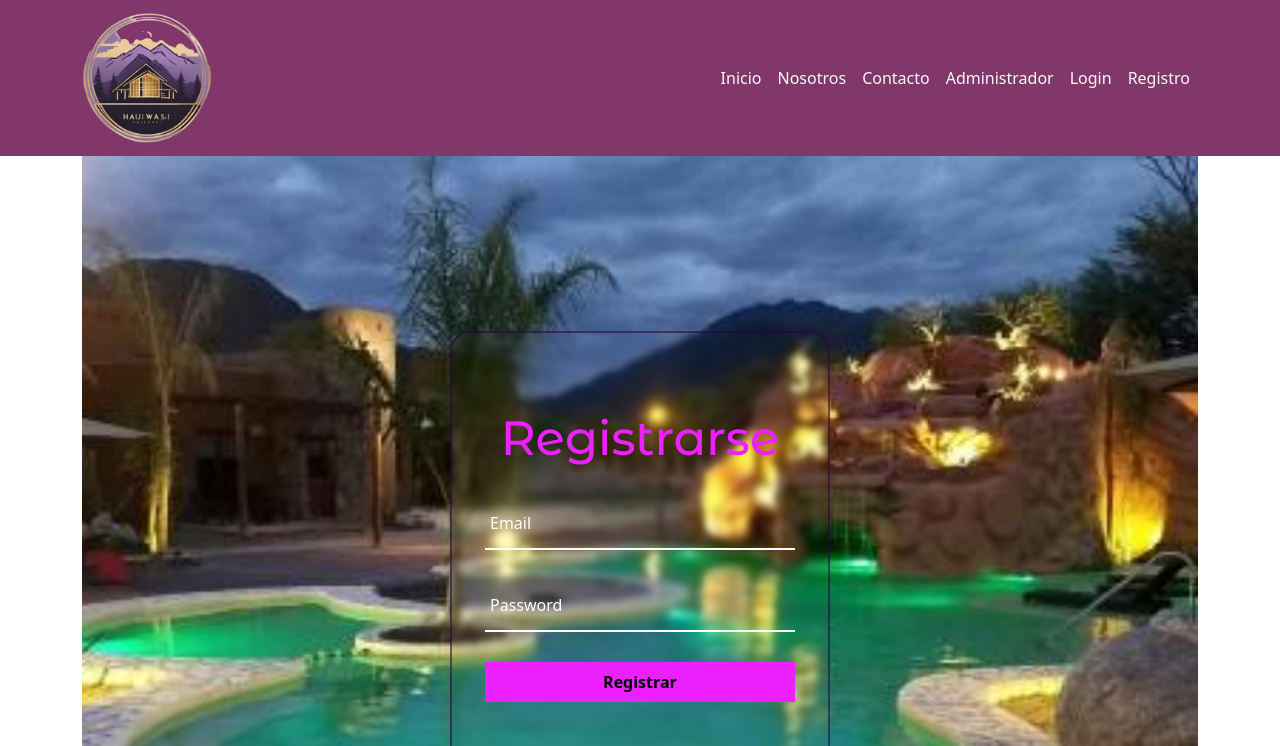
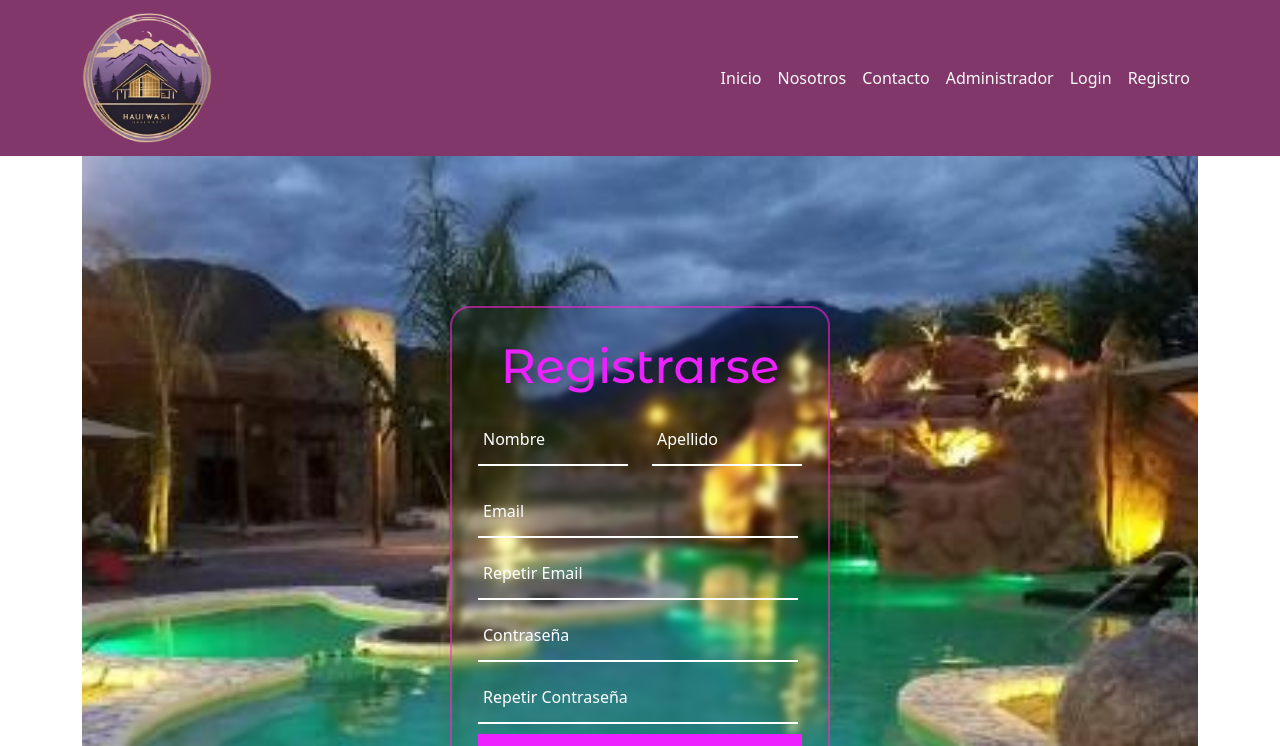
Before and after one commit to Pabmoy25/proyectoHotel-FrontEnd, a React (Vite) app: page /registro in a window 1280 px wide. Shown: the top 746 px of the page. Built offline with nearby package versions, Linux system fonts and the light colour scheme.

Commit message:
agregue los campos necesarios para el formulario

```diff
--- a/src/App.css
+++ b/src/App.css
@@ -234,9 +234,9 @@ section {
 .form-box {
   position: relative;
   width: 380px;
-  height: 450px;
+  height: 500px;
   background: transparent;
-  border: 2px solid rgba(43, 0, 71, 0.56);
+  border: 2px solid rgba(255, 37, 215, 0.56);
   backdrop-filter: blur(1px);
   border-radius: 20px;
   display: flex;
@@ -247,16 +247,18 @@ section {
 }
 
 
-h2 {
-  font-size: 18em;
-  color: #ffffff;
-  text-align: center;
-}
 
 .inputbox {
   position: relative;
-  margin: 30px 0;
-  width: 310px;
+  margin: 10px 0;
+  width: 320px;
+  border-bottom: 2px solid #ffffff;
+}
+
+.inputboxAyN {
+  position: relative;
+  margin: 10px 0;
+  width: 150px;
   border-bottom: 2px solid #ffffff;
 }
 
@@ -270,6 +272,15 @@ h2 {
   transition: 0.8s;
 }
 
+.inputboxAyN label {
+  position: absolute;
+  top: 50%;
+  left: 5px;
+  transform: translateY(-50%);
+  color: #ffffff;
+  font-size: 1em;
+  transition: 0.8s;
+}
 .inputbox input {
   width: 100%;
   height: 50px;
@@ -281,23 +292,28 @@ h2 {
   color: transparent;
 }
 
+.inputboxAyN input {
+  width: 100%;
+  height: 50px;
+  background: transparent;
+  border: none;
+  outline: none;
+  font-size: 1em;
+  padding: 0 35px 0 5px;
+  color: transparent;
+}
 input:focus~label,
 input:valid~label {
   top: -5px;
 }
+
+
 
 input:invalid:focus,
 input:valid {
   color: #ffffff;
 }
 
-.inputbox .icon{
-  position: absolute;
-  right: 8px;
-  color: #ff0000;
-  font-size: 1.2em;
-  top: 20px;
-}
 
 button {
   width: 100%;
--- a/src/components/pages/Registro.jsx
+++ b/src/components/pages/Registro.jsx
@@ -11,20 +11,46 @@ const Registro = () => {
          <div class="form-box">
             <div class="form-value">
                 <form action="">
-                    <h2 className='titulo-registro'>Registrarse</h2>
+                    <h2 className='titulo-registro text-center'>Registrarse</h2>
 
+                    <div className="form-group row">
+                                <div className="col">
+                                <div class="inputboxAyN">
+                        <input type="Nombre" required></input>
+                        <label for="">Nombre</label>
+                    </div>
+                                </div>
+                                <div className="col">
+                                <div class="inputboxAyN">
+                        <i className="fa-regular fa-envelope icon"></i>
+                        <input type="Apellido" required></input>
+                        <label for="">Apellido</label>
+                    </div>
+
+                                </div>
+                            </div>
                     <div class="inputbox">
-                        <i class="fa-regular fa-envelope icon"></i>
+                        <i className="fa-regular fa-envelope icon"></i>
                         <input type="email" required></input>
                         <label for="">Email</label>
                     </div>
 
                     <div class="inputbox">
+                        <i class="fa-regular fa-envelope icon"></i>
+                        <input type="email" required></input>
+                        <label for="">Repetir Email</label>
+                    </div>
+                    <div class="inputbox">
                         <i class="fa-solid fa-lock icon"></i>
                         <input type="password" required></input>
-                        <label for="">Password</label>
+                        <label for="">Contraseña</label>
                     </div>
 
+                    <div class="inputbox">
+                        <i class="fa-solid fa-lock icon"></i>
+                        <input type="password" required></input>
+                        <label for="">Repetir Contraseña</label>
+                    </div>
 
                     <button>Registrar</button>
 
```
